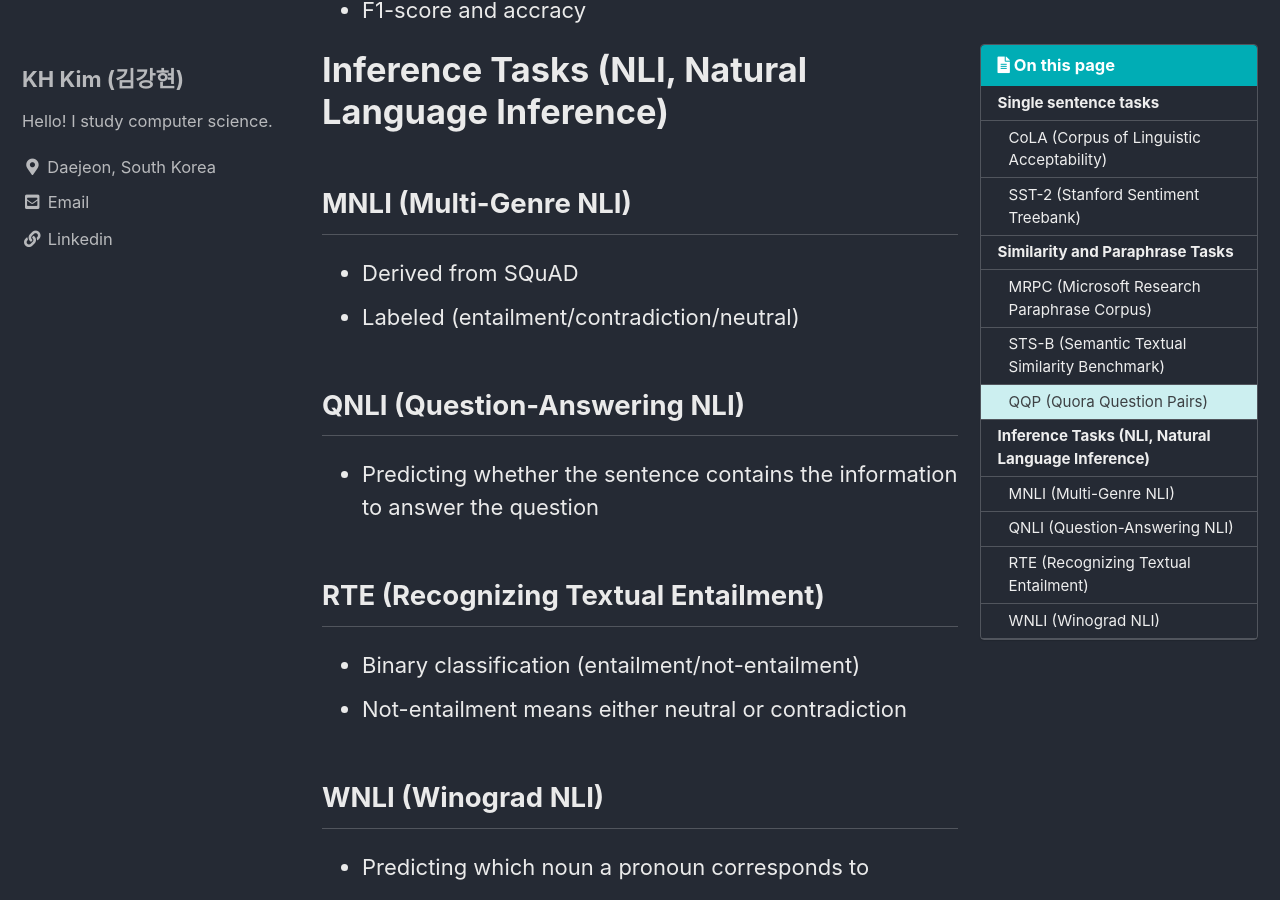
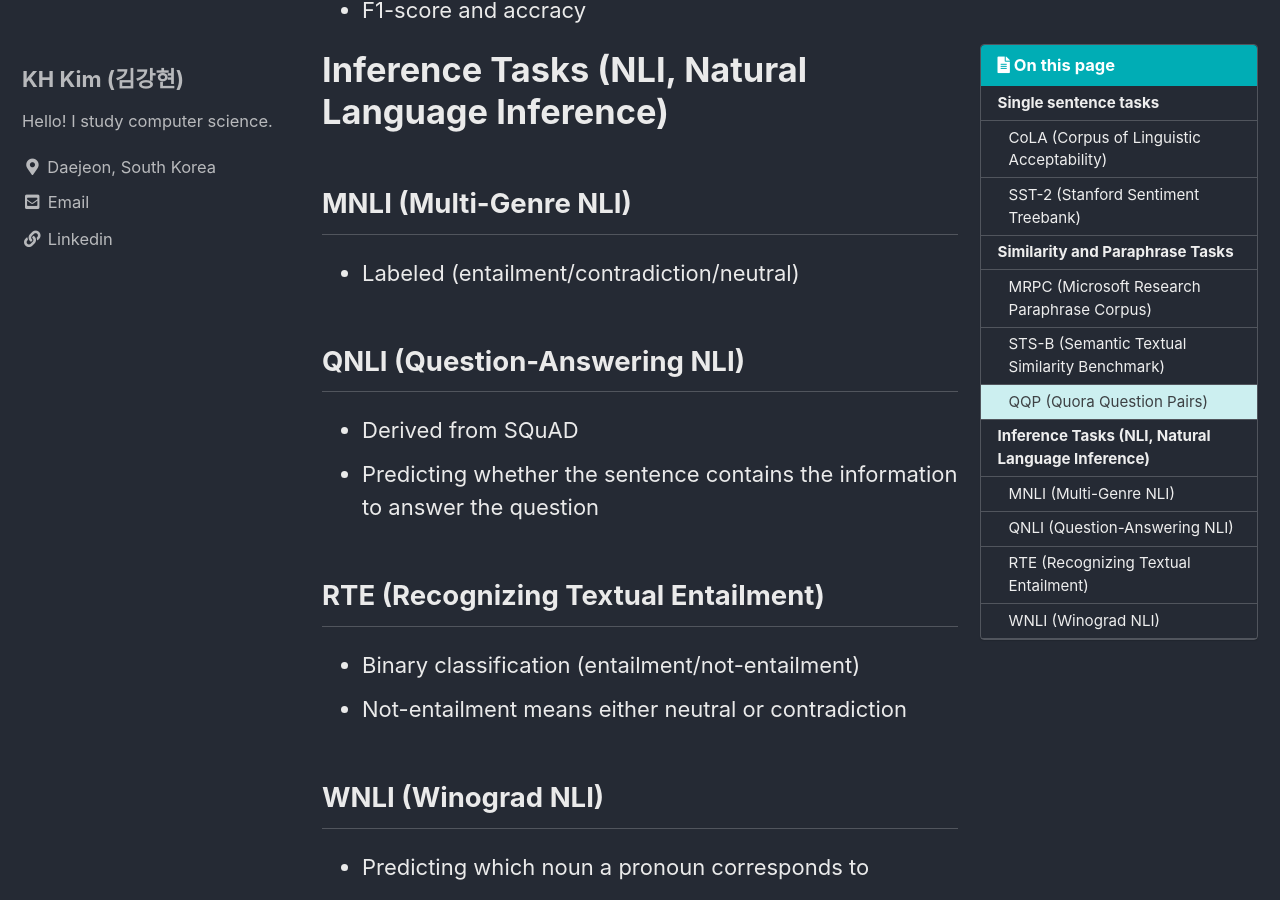
Before and after one commit to KAIST19/KAIST19.github.io, a Jekyll site: the page built from docs/_posts/2023-08-30-GLUE-Benchmark.markdown, in a window 1280 px wide and 900 px high, scrolled down 1515 px. Built offline with Jekyll 4.4.1, drawn with Linux system fonts in a browser that asks for light colours; cached includes are drawn as plain includes; formulas are drawn with MathJax 3; comment, search, counter and statistics services are not loaded.

```diff
--- a/docs/_posts/2023-08-30-GLUE-Benchmark.markdown
+++ b/docs/_posts/2023-08-30-GLUE-Benchmark.markdown
@@ -37,11 +37,11 @@ categories: NLP
 
 ## MNLI (Multi-Genre NLI)
 
-- Derived from SQuAD
 - Labeled (entailment/contradiction/neutral)
 
 ## QNLI (Question-Answering NLI)
 
+- Derived from SQuAD
 - Predicting whether the sentence contains the information to answer the question
 
 ## RTE (Recognizing Textual Entailment)
```
